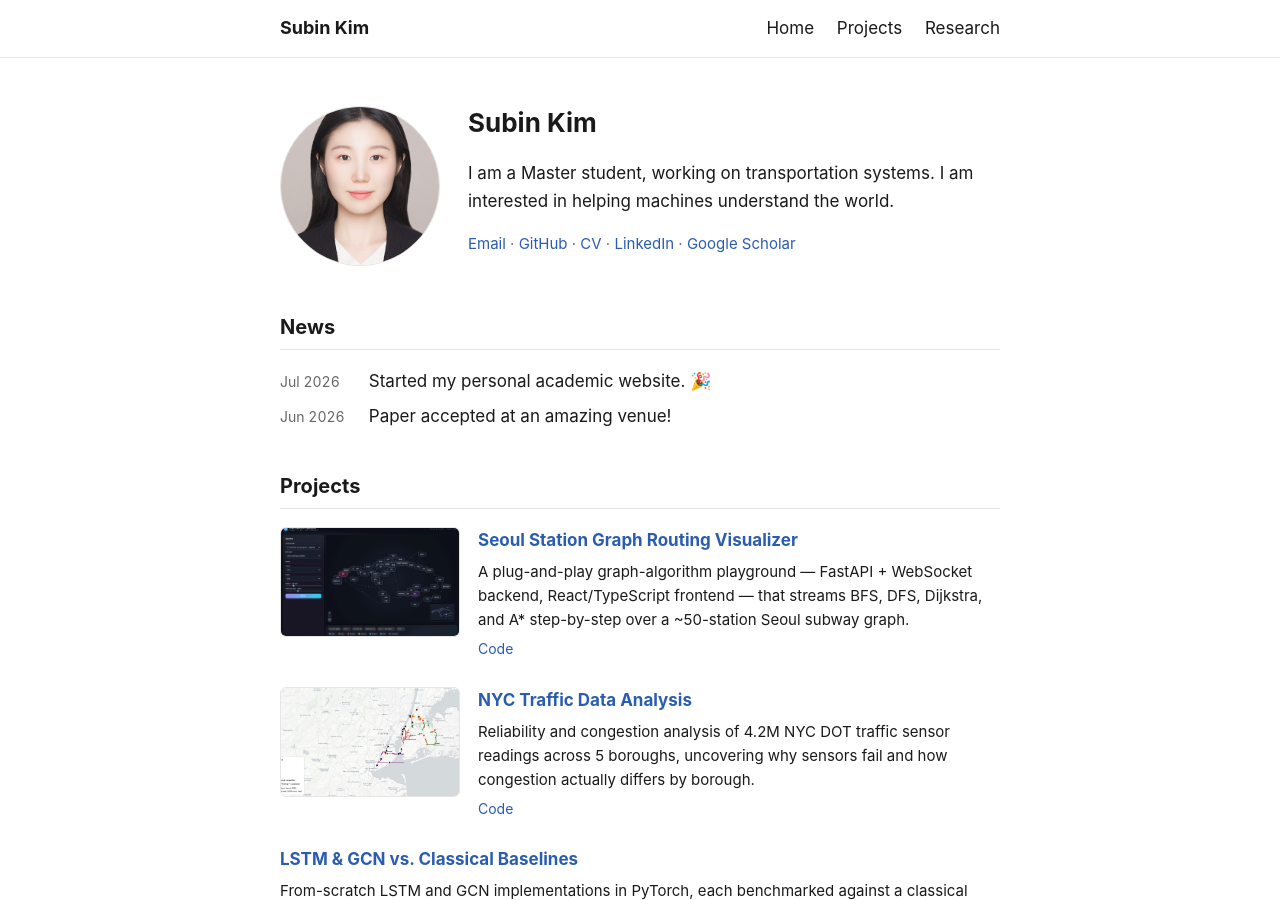
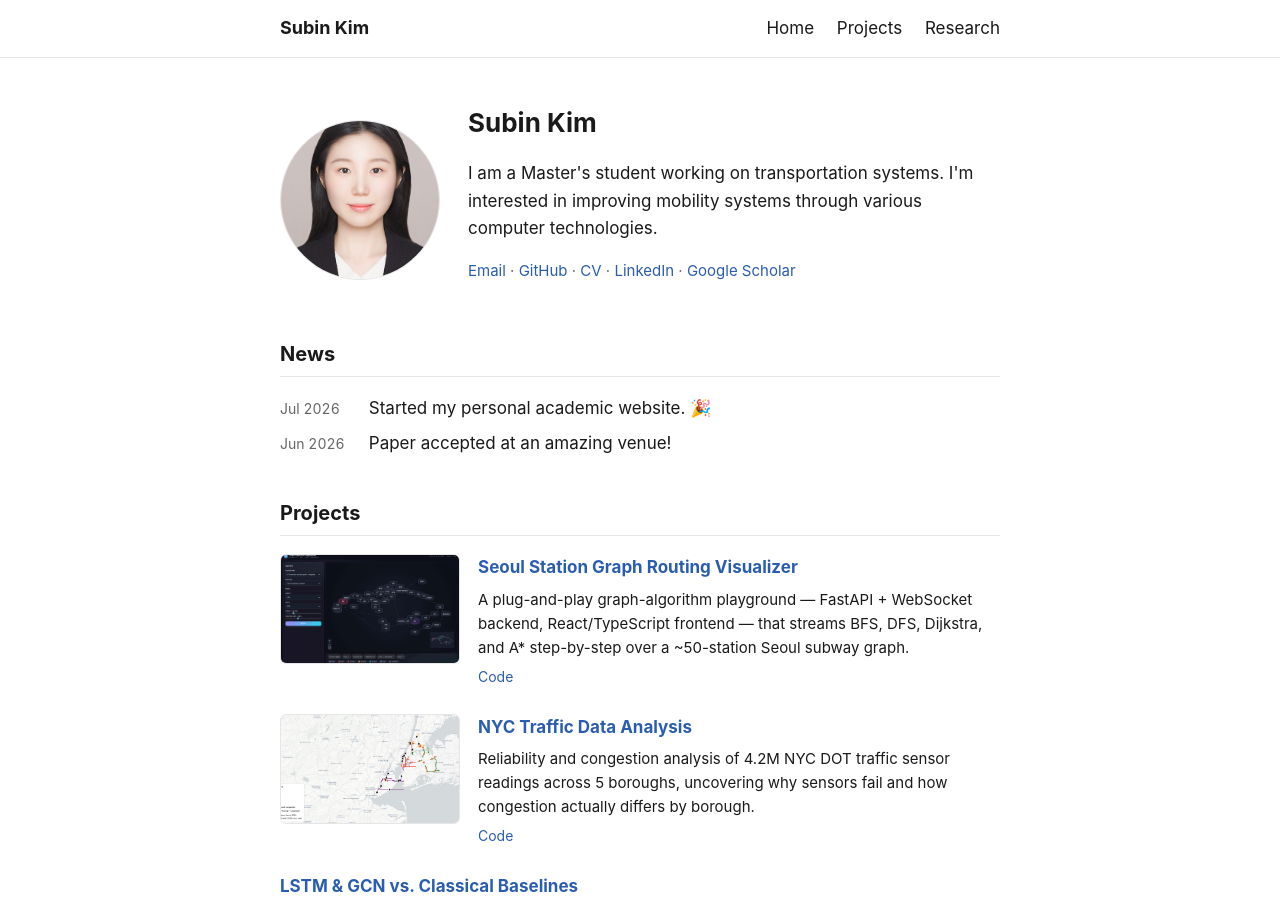
Before and after one commit to sbkim-208/website, a Jekyll site: the page built from index.html, in a window 1280 px wide and 900 px high. Built offline with Jekyll 4.4.1, drawn with Linux system fonts in a browser that asks for light colours.

Commit message:
Update _config.yml

```diff
--- a/_config.yml
+++ b/_config.yml
@@ -12,8 +12,9 @@
 author:
   name: Subin Kim
   bio: >-
-    I am a Master student, working on transportation systems.
-    I am interested in helping machines understand the world.
+    I am a Master's student working on transportation systems.
+    I'm interested in improving mobility systems through various
+    computer technologies.
   photo: /assets/img/profile.png
   email: sbkim208@gmail.com
   github: sbkim-208
```
